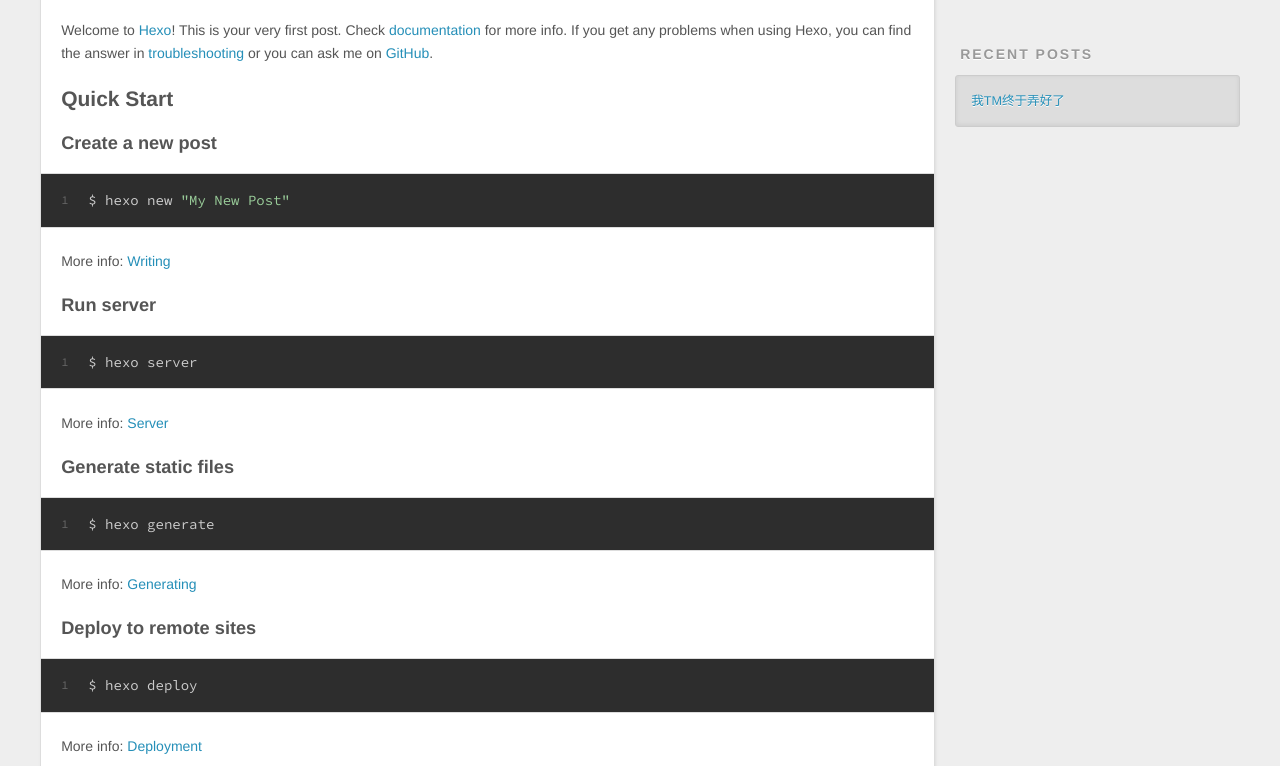
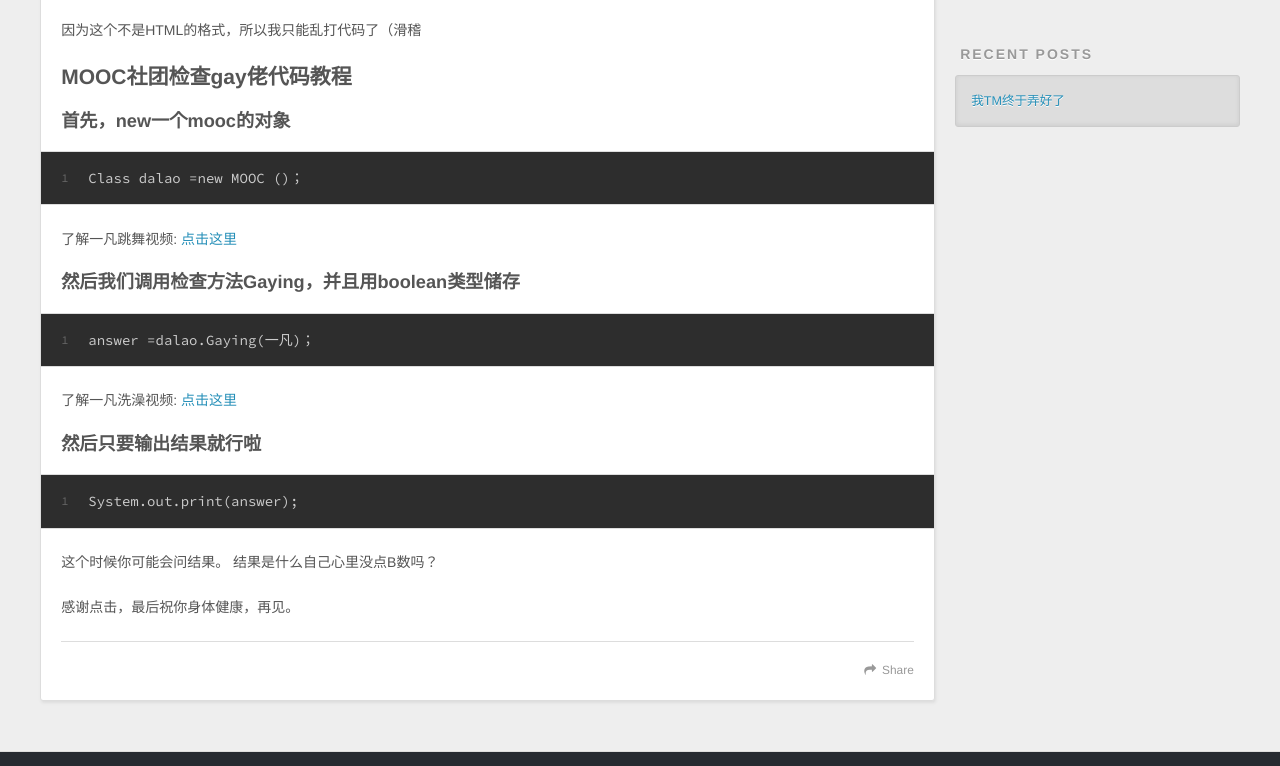
Before and after one commit to BoShiSheng/Poiboss.github.io, a plain HTML site: page 2017/11/05/hello-world/index.html in a window 1280 px wide. Shown: the part 434-1200 px from the top of the page. Drawn offline with nearby package versions, Linux system fonts and the light colour scheme.

Commit message:
Site updated: 2017-11-05 09:23:39

```diff
--- a/2017/11/05/hello-world/index.html
+++ b/2017/11/05/hello-world/index.html
@@ -5,16 +5,16 @@
 
   <title>我TM终于弄好了 | Hexo</title>
   <meta name="viewport" content="width=device-width, initial-scale=1, maximum-scale=1">
-  <meta name="description" content="Welcome to Hexo! This is your very first post. Check documentation for more info. If you get any problems when using Hexo, you can find the answer in troubleshooting or you can ask me on GitHub. Quick">
+  <meta name="description" content="因为这个不是HTML的格式，所以我只能乱打代码了（滑稽 MOOC社团检查gay佬代码教程首先，new一个mooc的对象1Class dalao =new MOOC ()； 了解一凡跳舞视频: 点击这里 然后我们调用检查方法Gaying，并且用boolean类型储存1answer =dalao.Gaying(一凡)； 了解一凡洗澡视频: 点击这里 然后只要输出结果就行啦1System.out.pri">
 <meta property="og:type" content="article">
 <meta property="og:title" content="我TM终于弄好了">
 <meta property="og:url" content="http://yoursite.com/2017/11/05/hello-world/index.html">
 <meta property="og:site_name" content="Hexo">
-<meta property="og:description" content="Welcome to Hexo! This is your very first post. Check documentation for more info. If you get any problems when using Hexo, you can find the answer in troubleshooting or you can ask me on GitHub. Quick">
-<meta property="og:updated_time" content="2017-11-05T00:51:33.607Z">
+<meta property="og:description" content="因为这个不是HTML的格式，所以我只能乱打代码了（滑稽 MOOC社团检查gay佬代码教程首先，new一个mooc的对象1Class dalao =new MOOC ()； 了解一凡跳舞视频: 点击这里 然后我们调用检查方法Gaying，并且用boolean类型储存1answer =dalao.Gaying(一凡)； 了解一凡洗澡视频: 点击这里 然后只要输出结果就行啦1System.out.pri">
+<meta property="og:updated_time" content="2017-11-05T01:22:30.556Z">
 <meta name="twitter:card" content="summary">
 <meta name="twitter:title" content="我TM终于弄好了">
-<meta name="twitter:description" content="Welcome to Hexo! This is your very first post. Check documentation for more info. If you get any problems when using Hexo, you can find the answer in troubleshooting or you can ask me on GitHub. Quick">
+<meta name="twitter:description" content="因为这个不是HTML的格式，所以我只能乱打代码了（滑稽 MOOC社团检查gay佬代码教程首先，new一个mooc的对象1Class dalao =new MOOC ()； 了解一凡跳舞视频: 点击这里 然后我们调用检查方法Gaying，并且用boolean类型储存1answer =dalao.Gaying(一凡)； 了解一凡洗澡视频: 点击这里 然后只要输出结果就行啦1System.out.pri">
 
     <link rel="alternate" href="/atom.xml" title="Hexo" type="application/atom+xml">
 
@@ -85,20 +85,19 @@
 
     <div class="article-entry" itemprop="articleBody">
 
-        <p>Welcome to <a href="https://hexo.io/" target="_blank" rel="external">Hexo</a>! This is your very first post. Check <a href="https://hexo.io/docs/" target="_blank" rel="external">documentation</a> for more info. If you get any problems when using Hexo, you can find the answer in <a href="https://hexo.io/docs/troubleshooting.html" target="_blank" rel="external">troubleshooting</a> or you can ask me on <a href="https://github.com/hexojs/hexo/issues" target="_blank" rel="external">GitHub</a>.</p>
-<h2 id="Quick-Start"><a href="#Quick-Start" class="headerlink" title="Quick Start"></a>Quick Start</h2><h3 id="Create-a-new-post"><a href="#Create-a-new-post" class="headerlink" title="Create a new post"></a>Create a new post</h3><figure class="highlight bash"><table><tr><td class="gutter"><pre><div class="line">1</div></pre></td><td class="code"><pre><div class="line">$ hexo new <span class="string">"My New Post"</span></div></pre></td></tr></table></figure>
-<p>More info: <a href="https://hexo.io/docs/writing.html" target="_blank" rel="external">Writing</a></p>
-<h3 id="Run-server"><a href="#Run-server" class="headerlink" title="Run server"></a>Run server</h3><figure class="highlight bash"><table><tr><td class="gutter"><pre><div class="line">1</div></pre></td><td class="code"><pre><div class="line">$ hexo server</div></pre></td></tr></table></figure>
-<p>More info: <a href="https://hexo.io/docs/server.html" target="_blank" rel="external">Server</a></p>
-<h3 id="Generate-static-files"><a href="#Generate-static-files" class="headerlink" title="Generate static files"></a>Generate static files</h3><figure class="highlight bash"><table><tr><td class="gutter"><pre><div class="line">1</div></pre></td><td class="code"><pre><div class="line">$ hexo generate</div></pre></td></tr></table></figure>
-<p>More info: <a href="https://hexo.io/docs/generating.html" target="_blank" rel="external">Generating</a></p>
-<h3 id="Deploy-to-remote-sites"><a href="#Deploy-to-remote-sites" class="headerlink" title="Deploy to remote sites"></a>Deploy to remote sites</h3><figure class="highlight bash"><table><tr><td class="gutter"><pre><div class="line">1</div></pre></td><td class="code"><pre><div class="line">$ hexo deploy</div></pre></td></tr></table></figure>
-<p>More info: <a href="https://hexo.io/docs/deployment.html" target="_blank" rel="external">Deployment</a></p>
+        <p>因为这个不是HTML的格式，所以我只能乱打代码了（滑稽</p>
+<h2 id="MOOC社团检查gay佬代码教程"><a href="#MOOC社团检查gay佬代码教程" class="headerlink" title="MOOC社团检查gay佬代码教程"></a>MOOC社团检查gay佬代码教程</h2><h3 id="首先，new一个mooc的对象"><a href="#首先，new一个mooc的对象" class="headerlink" title="首先，new一个mooc的对象"></a>首先，new一个mooc的对象</h3><figure class="highlight bash"><table><tr><td class="gutter"><pre><div class="line">1</div></pre></td><td class="code"><pre><div class="line">Class dalao =new MOOC ()；</div></pre></td></tr></table></figure>
+<p>了解一凡跳舞视频: <a href="https://www.bilibili.com/video/av13353063/?from=search&amp;seid=2744101460178572527" target="_blank" rel="external">点击这里</a></p>
+<h3 id="然后我们调用检查方法Gaying，并且用boolean类型储存"><a href="#然后我们调用检查方法Gaying，并且用boolean类型储存" class="headerlink" title="然后我们调用检查方法Gaying，并且用boolean类型储存"></a>然后我们调用检查方法Gaying，并且用boolean类型储存</h3><figure class="highlight bash"><table><tr><td class="gutter"><pre><div class="line">1</div></pre></td><td class="code"><pre><div class="line">answer =dalao.Gaying(一凡)；</div></pre></td></tr></table></figure>
+<p>了解一凡洗澡视频: <a href="https://www.bilibili.com/video/av2443259/?from=search&amp;seid=11293963628733973938" target="_blank" rel="external">点击这里</a></p>
+<h3 id="然后只要输出结果就行啦"><a href="#然后只要输出结果就行啦" class="headerlink" title="然后只要输出结果就行啦"></a>然后只要输出结果就行啦</h3><figure class="highlight bash"><table><tr><td class="gutter"><pre><div class="line">1</div></pre></td><td class="code"><pre><div class="line">System.out.print(answer);</div></pre></td></tr></table></figure>
+<p>这个时候你可能会问结果。  结果是什么自己心里没点B数吗？</p>
+<p>感谢点击，最后祝你身体健康，再见。</p>
 
 
     </div>
     <footer class="article-footer">
-      <a data-url="http://yoursite.com/2017/11/05/hello-world/" data-id="cj9m1oszu0000doq4erfh2sf1" class="article-share-link">Share</a>
+      <a data-url="http://yoursite.com/2017/11/05/hello-world/" data-id="cj9m2qmg500004gq4ndtyl7a9" class="article-share-link">Share</a>
 
 
     </footer>
```
Also changed, not shown: index.html (+9 -10 lines).
